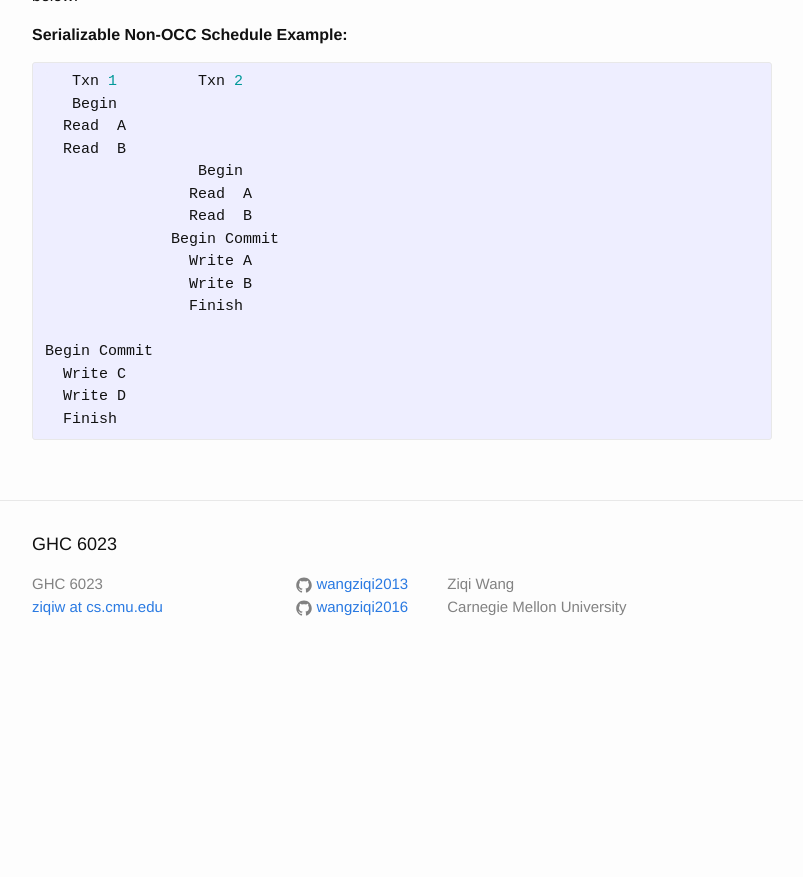
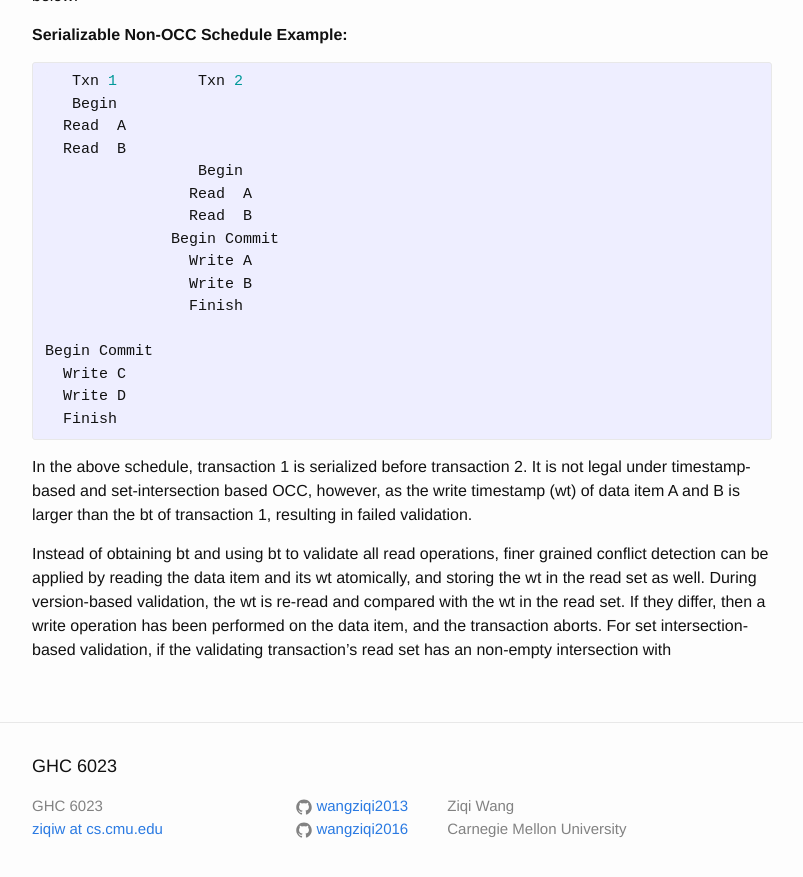
Before and after one commit to wangziqi2013/wangziqi2013.github.io, a Jekyll site: the page built from _posts/2018-04-07-Concurrent-Certifications-by-Intervals-of-ts-in-distributed-dbms.markdown, in a window 1280 px wide and 900 px high, scrolled down 1087 px. Shown: the top 877 px of the window, without its empty margins (238-1041 px from the left). Built offline with Jekyll 4.4.1, drawn with Linux system fonts in a browser that asks for light colours; before the commit the page ends 1765 px from its top, so only the background shows below that.

Commit message:
Adding example and explanation

```diff
--- a/_posts/2018-04-07-Concurrent-Certifications-by-Intervals-of-ts-in-distributed-dbms.markdown
+++ b/_posts/2018-04-07-Concurrent-Certifications-by-Intervals-of-ts-in-distributed-dbms.markdown
@@ -34,7 +34,6 @@ transaction on data items in current transaction's read set is considered as a v
 such read-write interleaving is benevolent, as shown in the example below:
 
 **Serializable Non-OCC Schedule Example:**
-{: id="serializable-non-occ-example-2"}
 {% highlight C %}
    Txn 1         Txn 2
    Begin
@@ -53,3 +52,13 @@ Begin Commit
   Write D
   Finish
 {% endhighlight %}
+
+In the above schedule, transaction 1 is serialized before transaction 2. It is not legal under timestamp-based
+and set-intersection based OCC, however, as the write timestamp (wt) of data item A and B is larger than the
+bt of transaction 1, resulting in failed validation.
+
+Instead of obtaining bt and using bt to validate all read operations, finer grained conflict detection can be applied
+by reading the data item and its wt atomically, and storing the wt in the read set as well. During version-based
+validation, the wt is re-read and compared with the wt in the read set. If they differ, then a write operation has
+been performed on the data item, and the transaction aborts. For set intersection-based validation, if the validating
+transaction's read set has an non-empty intersection with
```
